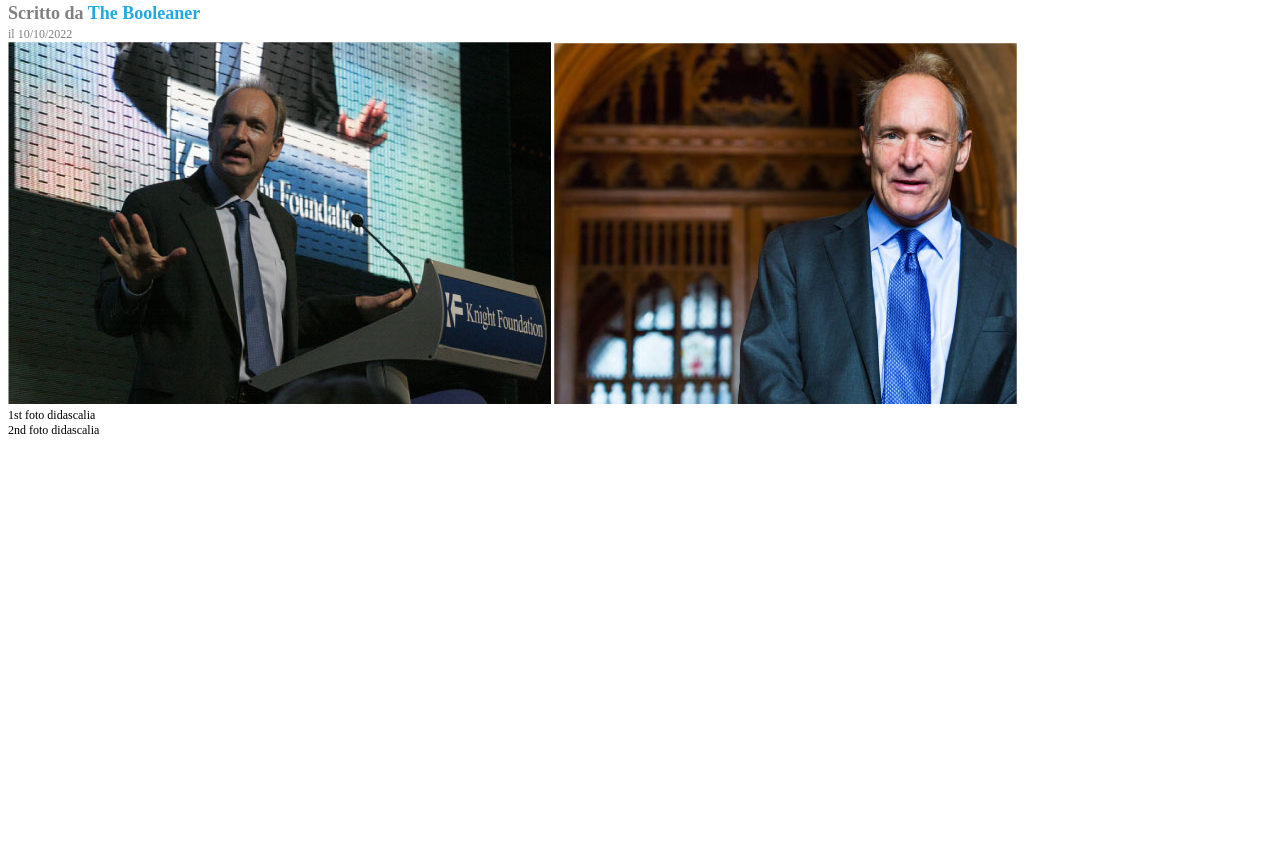
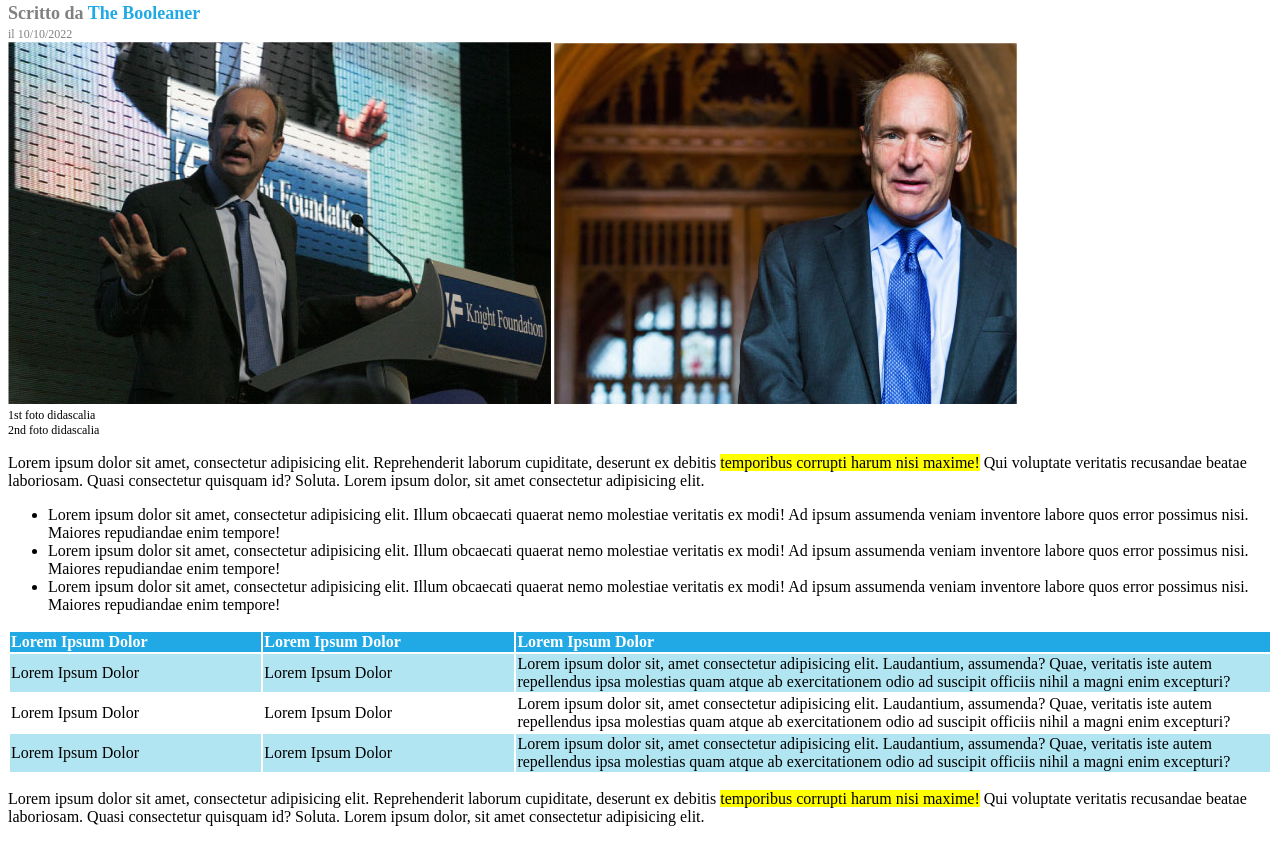
Before and after one commit to EmanueleDinaro/html-css-booleaner, a plain HTML site: page index.html in a window 1280 px wide. Shown: the part 261-1103 px from the top of the page. Before the commit the page ends 800 px from the top, so only its background shows below. Drawn offline with Linux system fonts and the light colour scheme.

Commit message:
feat: add second section "corpo articolo"

```diff
--- a/css/style.css
+++ b/css/style.css
@@ -37,3 +37,21 @@ h1{
 .foto-tim{
     font-size: 12px;
 }
+
+.tabella{
+    width: 100%;
+    text-align: left;
+}
+
+.intestazione-tabella{
+    background-color: #20A9E5;
+    color: white;
+}
+
+.riga3{
+    width: 60%;
+}
+
+.riga-azzurra{
+    background-color: #B1E5F2;
+}
--- a/index.html
+++ b/index.html
@@ -1,5 +1,5 @@
 <!DOCTYPE html>
-<html lang="en">
+<html lang="it">
 <head>
     <meta charset="UTF-8">
     <meta name="viewport" content="width=device-width, initial-scale=1.0">
@@ -27,6 +27,45 @@
                 </div>
             </section>
             <!-- /testata articolo -->
+
+            <!-- corpo articolo -->
+            <section>
+                <p>Lorem ipsum dolor sit amet, consectetur adipisicing elit. Reprehenderit laborum cupiditate, deserunt ex debitis <mark>temporibus corrupti harum nisi maxime!</mark> Qui voluptate veritatis recusandae beatae laboriosam. Quasi consectetur quisquam id? Soluta. Lorem ipsum dolor, sit amet consectetur adipisicing elit.</p>
+
+                <ul>
+                    <li>Lorem ipsum dolor sit amet, consectetur adipisicing elit. Illum obcaecati quaerat nemo molestiae veritatis ex modi! Ad ipsum assumenda veniam inventore labore quos error possimus nisi. Maiores repudiandae enim tempore!</li>
+                    <li>Lorem ipsum dolor sit amet, consectetur adipisicing elit. Illum obcaecati quaerat nemo molestiae veritatis ex modi! Ad ipsum assumenda veniam inventore labore quos error possimus nisi. Maiores repudiandae enim tempore!</li>
+                    <li>Lorem ipsum dolor sit amet, consectetur adipisicing elit. Illum obcaecati quaerat nemo molestiae veritatis ex modi! Ad ipsum assumenda veniam inventore labore quos error possimus nisi. Maiores repudiandae enim tempore!</li>
+                </ul>
+
+                <table class="tabella">
+                    <thead class="intestazione-tabella">
+                        <th class="riga1">Lorem Ipsum Dolor</th>
+                        <th class="riga2">Lorem Ipsum Dolor</th>
+                        <th class="riga3">Lorem Ipsum Dolor</th>
+                    </thead>
+
+                    <tbody>
+                        <tr class="riga-azzurra">
+                            <td>Lorem Ipsum Dolor</td>
+                            <td>Lorem Ipsum Dolor</td>
+                            <td>Lorem ipsum dolor sit, amet consectetur adipisicing elit. Laudantium, assumenda? Quae, veritatis iste autem repellendus ipsa molestias quam atque ab exercitationem odio ad suscipit officiis nihil a magni enim excepturi?</td>
+                        </tr>
+                        <tr class="riga-bianca">
+                            <td>Lorem Ipsum Dolor</td>
+                            <td>Lorem Ipsum Dolor</td>
+                            <td>Lorem ipsum dolor sit, amet consectetur adipisicing elit. Laudantium, assumenda? Quae, veritatis iste autem repellendus ipsa molestias quam atque ab exercitationem odio ad suscipit officiis nihil a magni enim excepturi?</td>
+                        </tr>
+                        <tr class="riga-azzurra">
+                            <td>Lorem Ipsum Dolor</td>
+                            <td>Lorem Ipsum Dolor</td>
+                            <td>Lorem ipsum dolor sit, amet consectetur adipisicing elit. Laudantium, assumenda? Quae, veritatis iste autem repellendus ipsa molestias quam atque ab exercitationem odio ad suscipit officiis nihil a magni enim excepturi?</td>
+                        </tr>
+                    </tbody>
+                </table>
+                <p>Lorem ipsum dolor sit amet, consectetur adipisicing elit. Reprehenderit laborum cupiditate, deserunt ex debitis <mark>temporibus corrupti harum nisi maxime!</mark> Qui voluptate veritatis recusandae beatae laboriosam. Quasi consectetur quisquam id? Soluta. Lorem ipsum dolor, sit amet consectetur adipisicing elit.</p>
+            </section>
+            <!-- /corpo articolo -->
         </article>
     </main>
 </body>
```
